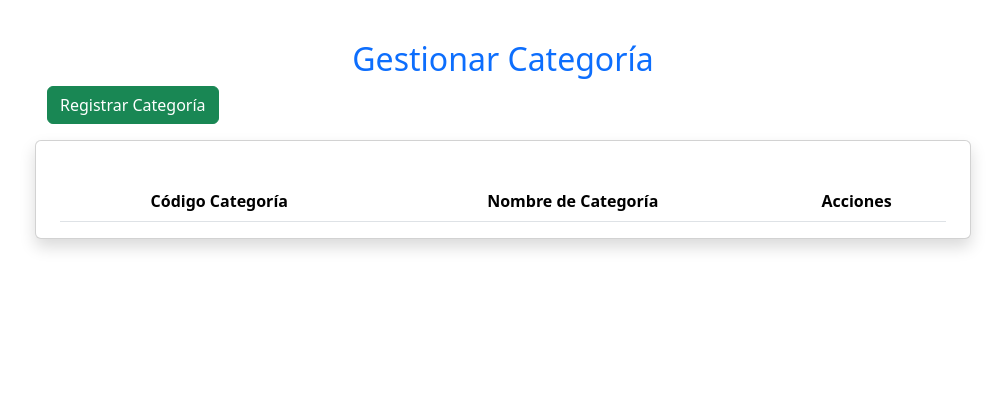
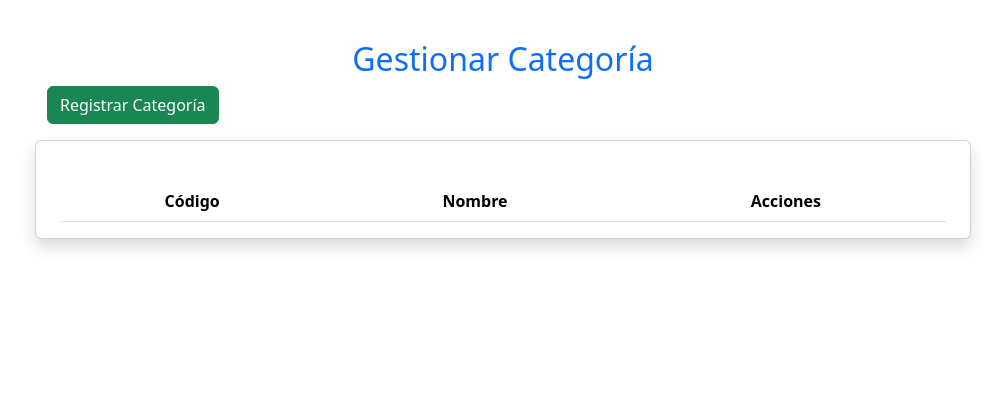
Before and after one commit to rijalss/Proyecto-universidad, a PHP site: page /index.php?pagina=categoria in a window 1280 px wide. Shown: the part 56-466 px from the top of the page, without its empty margins (137-1142 px from the left). Run offline with PHP 8.4, Linux system fonts and the light colour scheme; data that the repository does not hold is empty; some libraries are stand-ins or nearby versions.

Commit message:
Arreglos modulos de Producto y Categoría: 1. Se arregló error en el módelo de producto, precisamente el innerjoin 2. Se arreglaron nombres en la tabla de contenido de categoría 3. Se arreglaron nombres en la tabla de contenido de producto

```diff
--- a/model/auxiliar/categoria.php
+++ b/model/auxiliar/categoria.php
@@ -90,7 +90,7 @@ class Categoria extends Conexion
                     $respuesta .= "<td>" . $r['codCategoria'] . "</td>";
                     $respuesta .= "<td>" . $r['nombreCategoria'] . "</td>";
                     $respuesta .= "<td style='max-width: 10px; overflow: hidden; text-overflow: ellipsis; white-space: nowrap;'>";
-                    $respuesta .= "<button type='button' class='btn btn-warning small-width d-inline-block mr-1' onclick='pone(this,0)' style='margin-right: 5px;'>Modificar</button>";
+                    $respuesta .= "<button type='button' class='btn btn-warning small-width d-inline-block mr-1' onclick='pone(this,0)' style='margin-right: 5px'>Modificar</button>";
                     $respuesta .= "<button type='button' class='btn btn-danger small-width d-inline-block'  onclick='pone(this,1)'>Eliminar</button>";
                     $respuesta .= "</td>";
                     $respuesta .= "</tr>";
--- a/model/producto.php
+++ b/model/producto.php
@@ -166,7 +166,7 @@ class Producto extends Conexion
         $r = array();
         try {
 
-            $resultado = $co->query("SELECT p.codProducto, p.nombreProducto, p.ultimoPrecio, p.descProducto, p.nombreCategoria
+            $resultado = $co->query("SELECT p.codProducto, p.nombreProducto, p.ultimoPrecio, p.descProducto, c.nombreCategoria
                 FROM producto p
                 JOIN categoria c ON p.clCategoria = c.clCategoria");
 
@@ -185,10 +185,10 @@ class Producto extends Conexion
                     $respuesta = $respuesta . $r['ultimoPrecio'];
                     $respuesta = $respuesta . "</td>";
                     $respuesta = $respuesta . "<td>";
-                    $respuesta = $respuesta . $r['descProducto'];
+                    $respuesta = $respuesta . $r['nombreCategoria'];
                     $respuesta = $respuesta . "</td>";
                     $respuesta = $respuesta . "<td>";
-                    $respuesta = $respuesta . $r['nombreCategoria'];
+                    $respuesta = $respuesta . $r['descProducto'];
                     $respuesta = $respuesta . "</td>";
                     $respuesta = $respuesta . "<td style='max-width: 140px; overflow: hidden; text-overflow: ellipsis; white-space: nowrap;'>";
                     $respuesta = $respuesta . "<button type='button'
--- a/views/auxiliar/categoria.php
+++ b/views/auxiliar/categoria.php
@@ -41,8 +41,8 @@
                         <table class="table table-striped table-hover" id="tablacategoria">
                             <thead>
                                 <tr>
-                                    <th>Código Categoría</th>
-                                    <th>Nombre de Categoría</th>
+                                    <th>Código</th>
+                                    <th>Nombre</th>
                                     <th>Acciones</th>
                                 </tr>
                             </thead>
--- a/views/producto.php
+++ b/views/producto.php
@@ -43,8 +43,8 @@
 								<th>Código</th>
 								<th>Nombre</th>
 								<th>Último precio</th>
+								<th>Categoría</th>
 								<th>Descripción</th>
-								<th>Categoría</th>
 								<th>Acciones</th>
 							</tr>
 						</thead>
```
